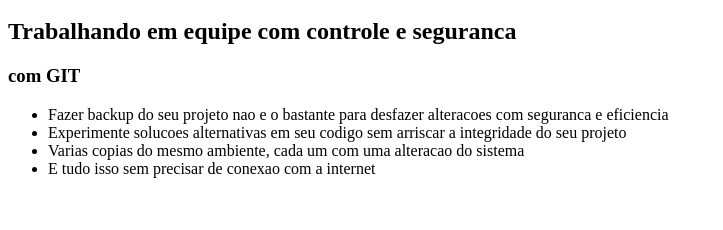
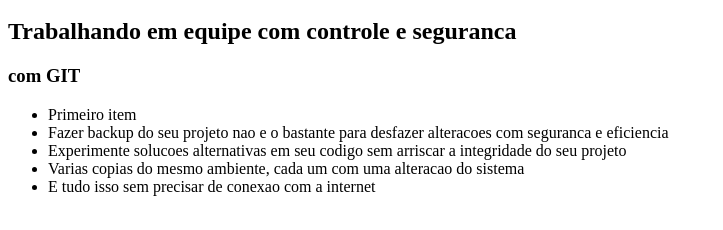
Before and after one commit to Willsome/git-teste, a plain HTML site: page index.html in a window 1280 px wide. Shown: the part 48-278 px from the top of the page, without its empty margins (0-723 px from the left). Drawn offline with Linux system fonts and the light colour scheme.

Commit message:
Adiciona o primeiro item

```diff
--- a/index.html
+++ b/index.html
@@ -9,6 +9,7 @@
 		<h2>Trabalhando em equipe com controle e seguranca</h2>
 		<h3> com GIT </h3>
 		<ul>
+			<li> Primeiro item </li>
 			<li>Fazer backup do seu projeto nao e o bastante para desfazer
 			alteracoes com seguranca e eficiencia</li>
 
```
